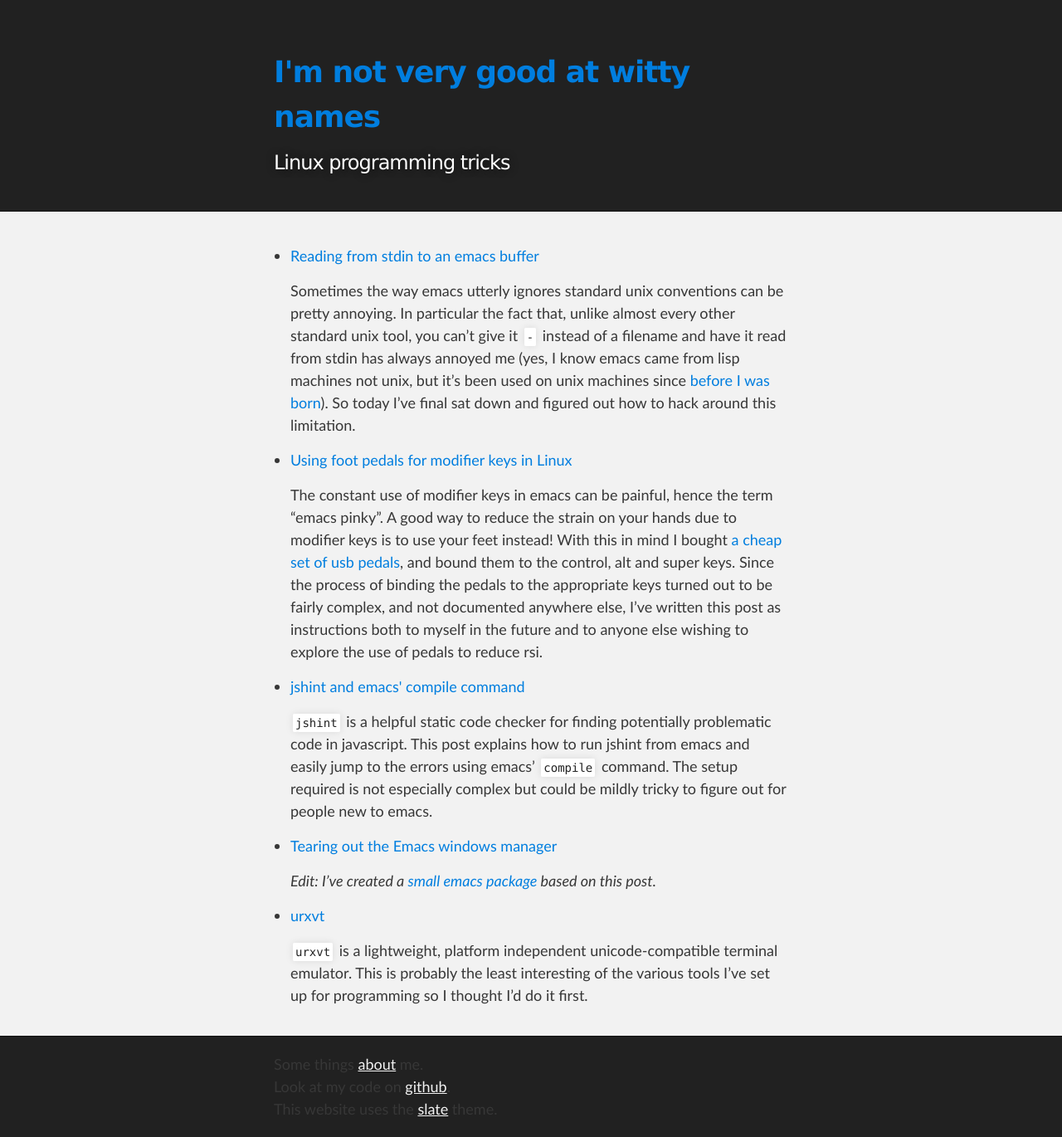
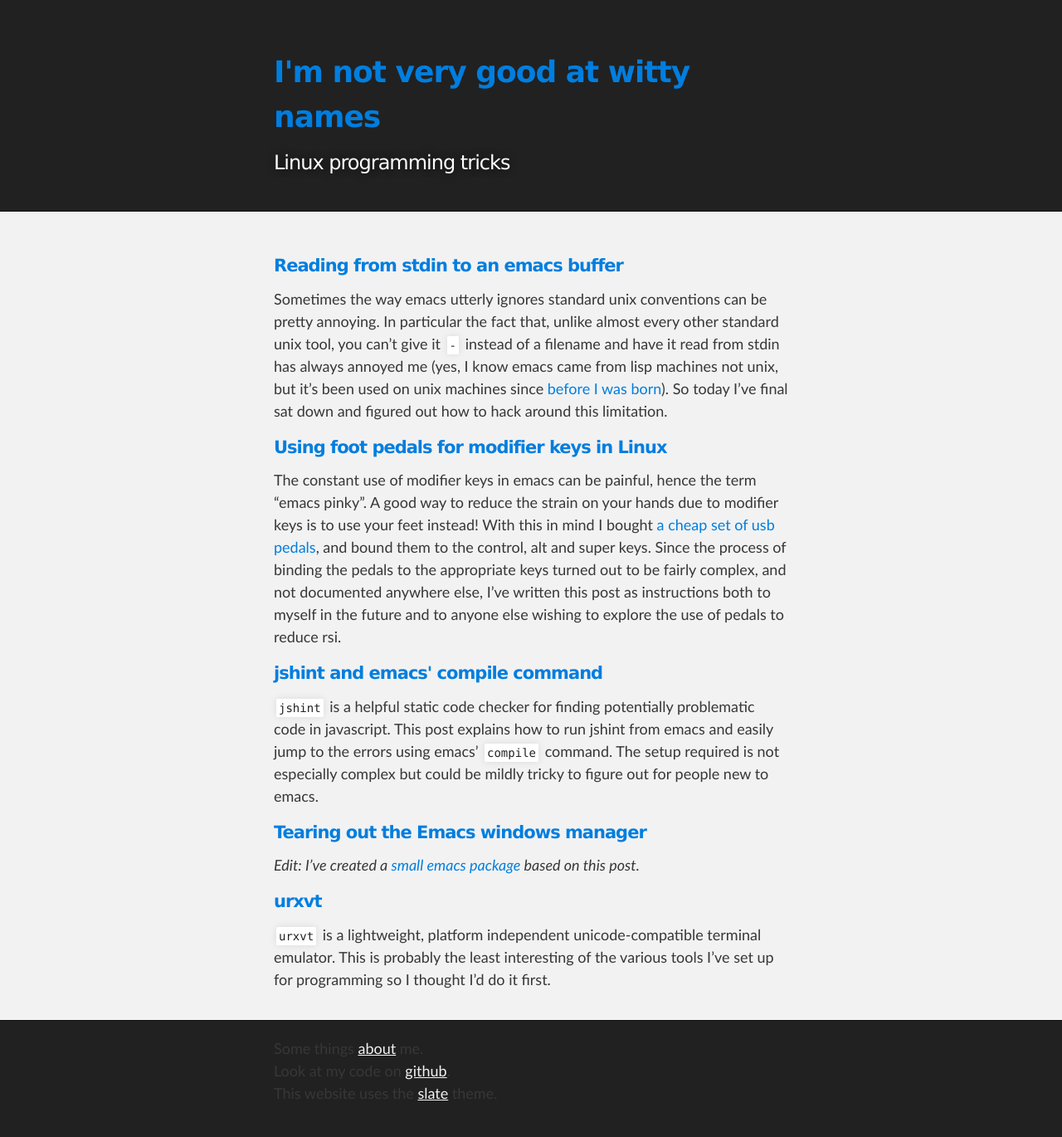
Before and after one commit to davidshepherd7/blog, a Jekyll site: the page built from index.html, in a window 1280 px wide. Shown: the whole page at 83% size. Built offline with Jekyll 4.4.1, drawn with Linux system fonts in a browser that asks for light colours.

Commit message:
Prettify main page

```diff
--- a/index.html
+++ b/index.html
@@ -6,13 +6,13 @@ title: I'm not very good at witty names
 <div id="home">
 
   <!-- site is {{ site.url }} -->
+  {% for post in site.posts %}
+  <article>
+    <header>
+      <h4><a href="{{ site.url }}{{ post.url }}">{{ post.title }}</a></h4>
+    </header>
+    <div class="entry">{{ post.excerpt }}</div>
+  </article>
+  {% endfor %}
 
-  <ul class="posts">
-    {% for post in site.posts %}
-      <li>
-        <a href="{{ site.url }}{{ post.url }}">{{ post.title }}</a>
-        <p> {{ post.excerpt }}</p>
-      </li>
-    {% endfor %}
-  </ul>
 </div>
```
